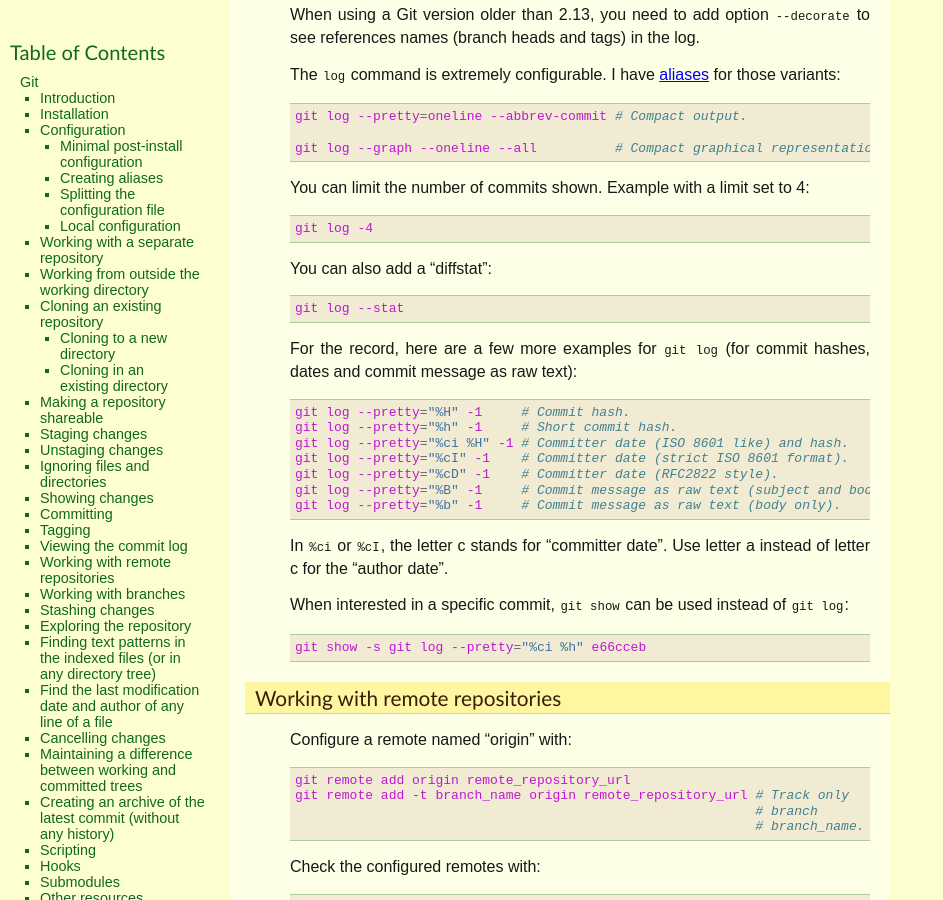
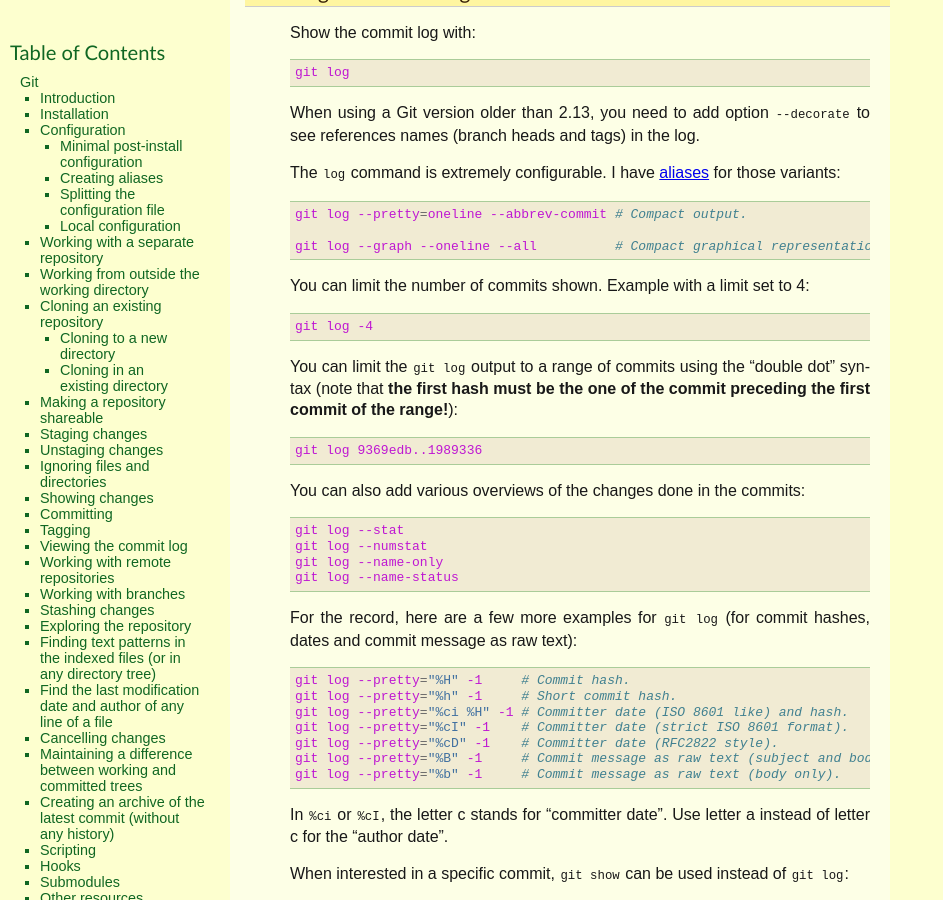
Before and after one commit to thierr26/thierr26_personal_notes_sphinx_sources, a Sphinx documentation site: the page built from source/git.rst, in a window 1280 px wide and 900 px high, scrolled down 9486 px. Shown: the whole window, without its empty margins (0-943 px from the left). Built offline with Sphinx 7.4.7, drawn with Linux system fonts in a browser that asks for light colours; some of the changed text lies outside the part shown.

Commit message:
Add --*stat / --name-* git log & git diff options

```diff
--- a/source/git.rst
+++ b/source/git.rst
@@ -465,6 +465,12 @@
   git diff 42b9c3b a92c02a -- path/to/files # Shows changes for the specified
                                             # files only.
 
+You can get a compact overview of the difference using some ``git diff``
+options::
+
+  git diff --stat
+  git diff --numstat
+
 In some cases, ``git log -p`` can be a good alternative to ``git diff``::
 
   git log -p -1 a92c02a -- path/to/files # Shows log message and changes made
@@ -604,9 +610,18 @@
 
   git log -4
 
-You can also add a "diffstat"::
+You can limit the ``git log`` output to a range of commits using the "double
+dot" syntax (note that **the first hash must be the one of the commit preceding
+the first commit of the range!**)::
+
+  git log 9369edb..1989336
+
+You can also add various overviews of the changes done in the commits::
 
   git log --stat
+  git log --numstat
+  git log --name-only
+  git log --name-status
 
 For the record, here are a few more examples for ``git log`` (for commit
 hashes, dates and commit message as raw text)::
```
